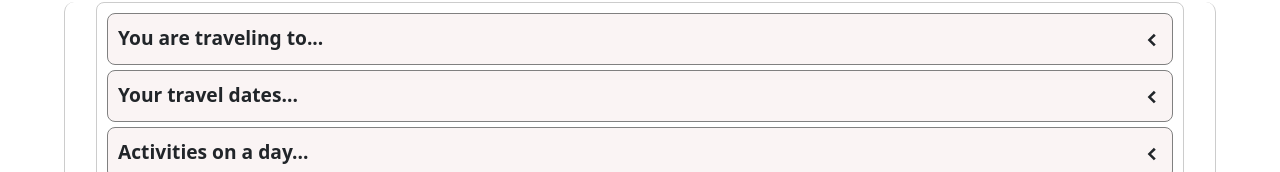
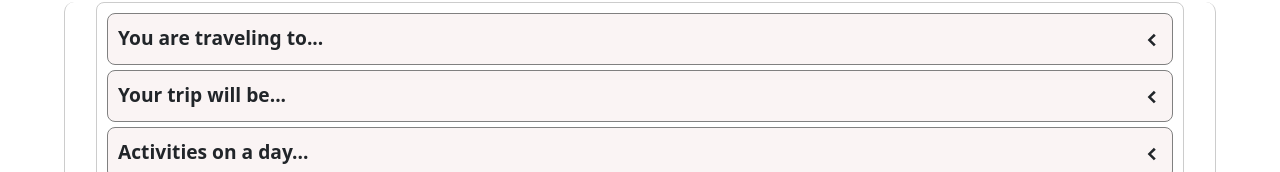
Before and after one commit to McTeaCup/TravelGenie, a React (Vite) app in the folder reactapp4.client/: page /summary in a window 1280 px wide. Shown: the part 465-637 px from the top of the page. Built offline with nearby package versions, Linux system fonts and the light colour scheme.

Commit message:
bytte titel på summary

```diff
--- a/reactapp4.client/src/pages/8summary.jsx
+++ b/reactapp4.client/src/pages/8summary.jsx
@@ -13,7 +13,7 @@ function Summary() {
 
     const categories = [
         { id: 1, title: 'You are traveling to...', content: renderTravelTo() },
-        { id: 2, title: 'Your travel dates...', content: renderTravelDates() },
+        { id: 2, title: 'Your trip will be...', content: renderTravelDates() },
         { id: 3, title: 'Activities on a day...', content: renderContent('active') },
         { id: 4, title: 'Who you are traveling with...', content: renderContent('party') },
         { id: 5, title: 'Your budget is...', content: renderContent('budget') },
```
